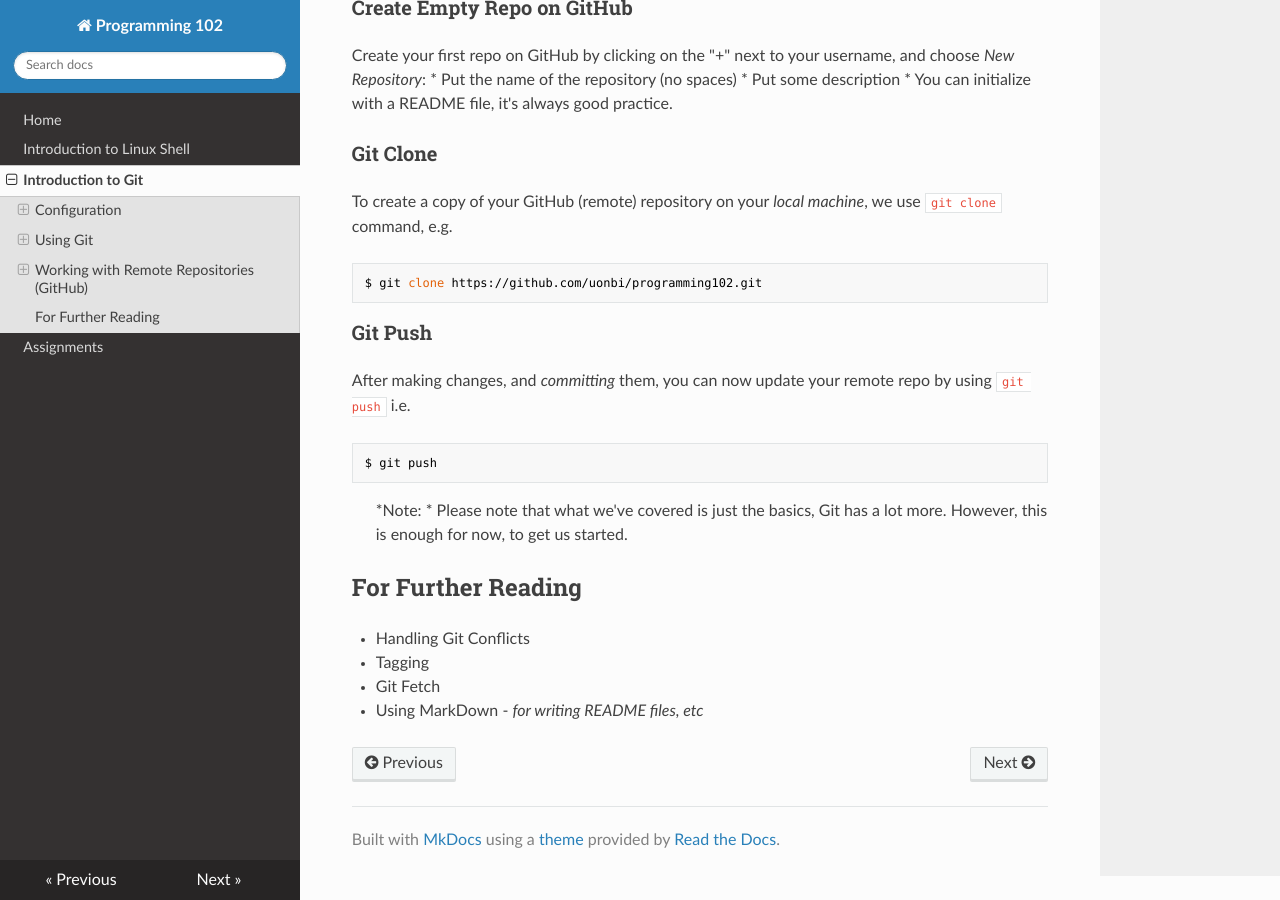
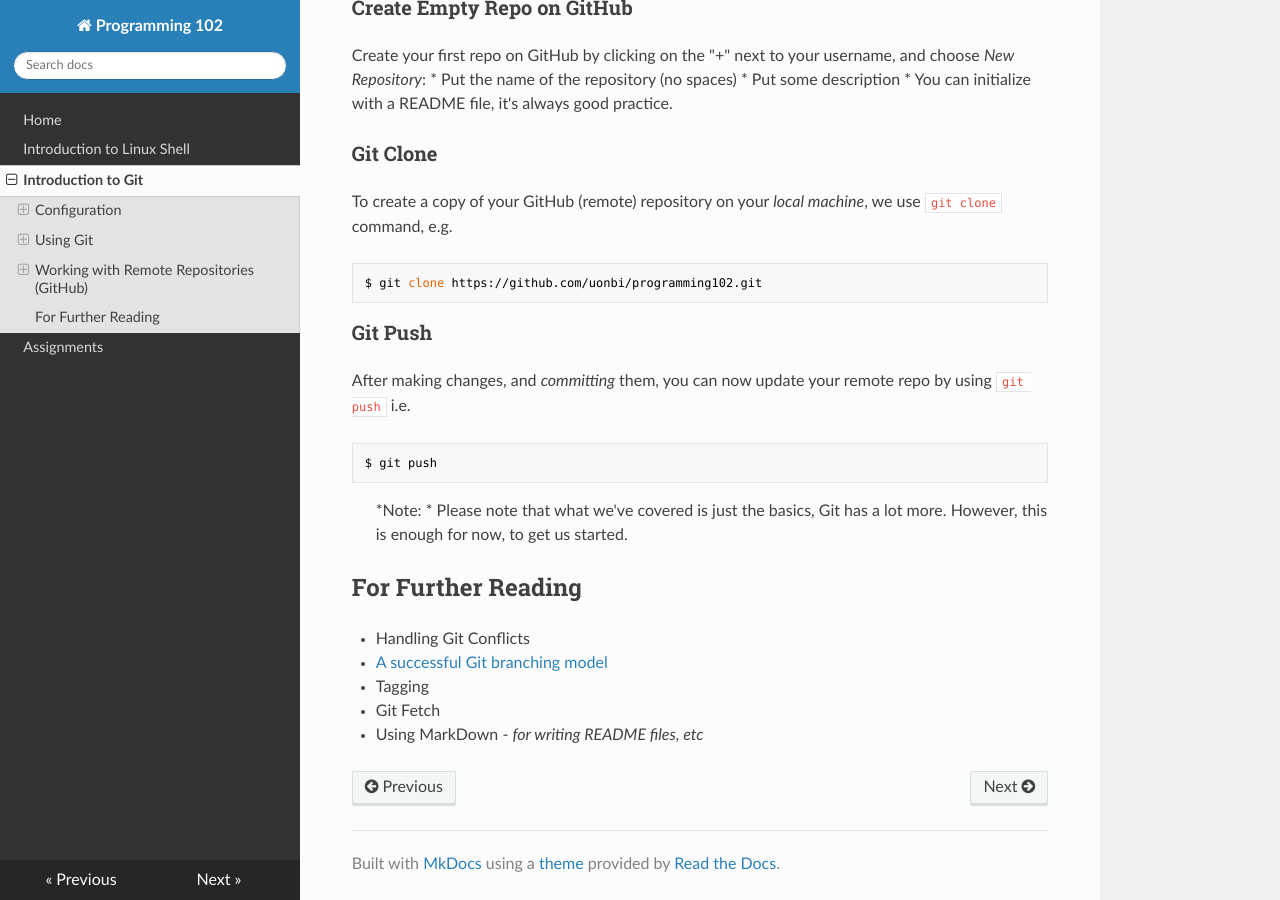
Before and after one commit to uonbi/programming102, an MkDocs documentation site: the page built from docs/git.md, in a window 1280 px wide and 900 px high, scrolled down 3249 px. Built offline with MkDocs 1.6.1, drawn with Linux system fonts in a browser that asks for light colours; nearby versions of some CDN libraries; old or Windows-style settings are respelled for this version of MkDocs.

Commit message:
Added Git branching reference

```diff
--- a/docs/git.md
+++ b/docs/git.md
@@ -156,6 +156,7 @@ $ git push
 
 ## For Further Reading
 * Handling Git Conflicts
+* [A successful Git branching model](http://nvie.com/posts/a-successful-git-branching-model/)
 * Tagging
 * Git Fetch
 * Using MarkDown - *for writing README files, etc*
```
